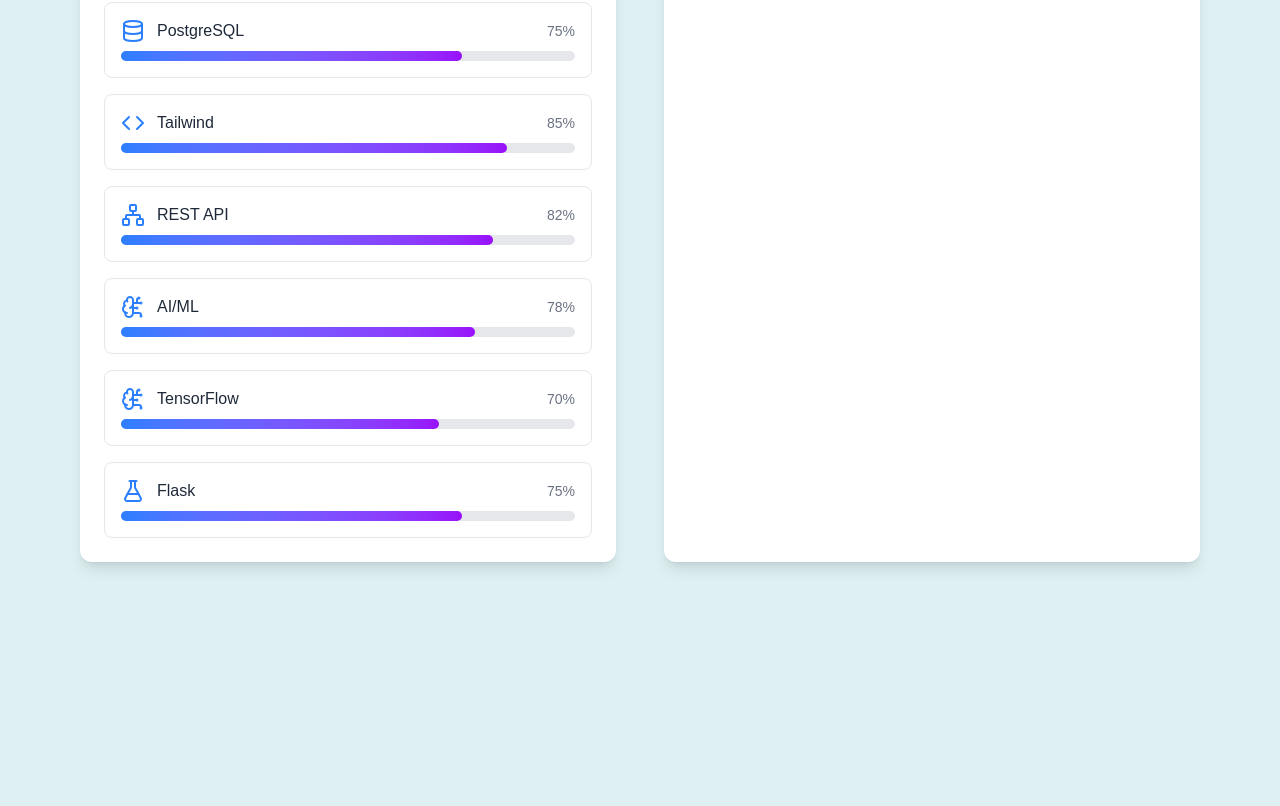
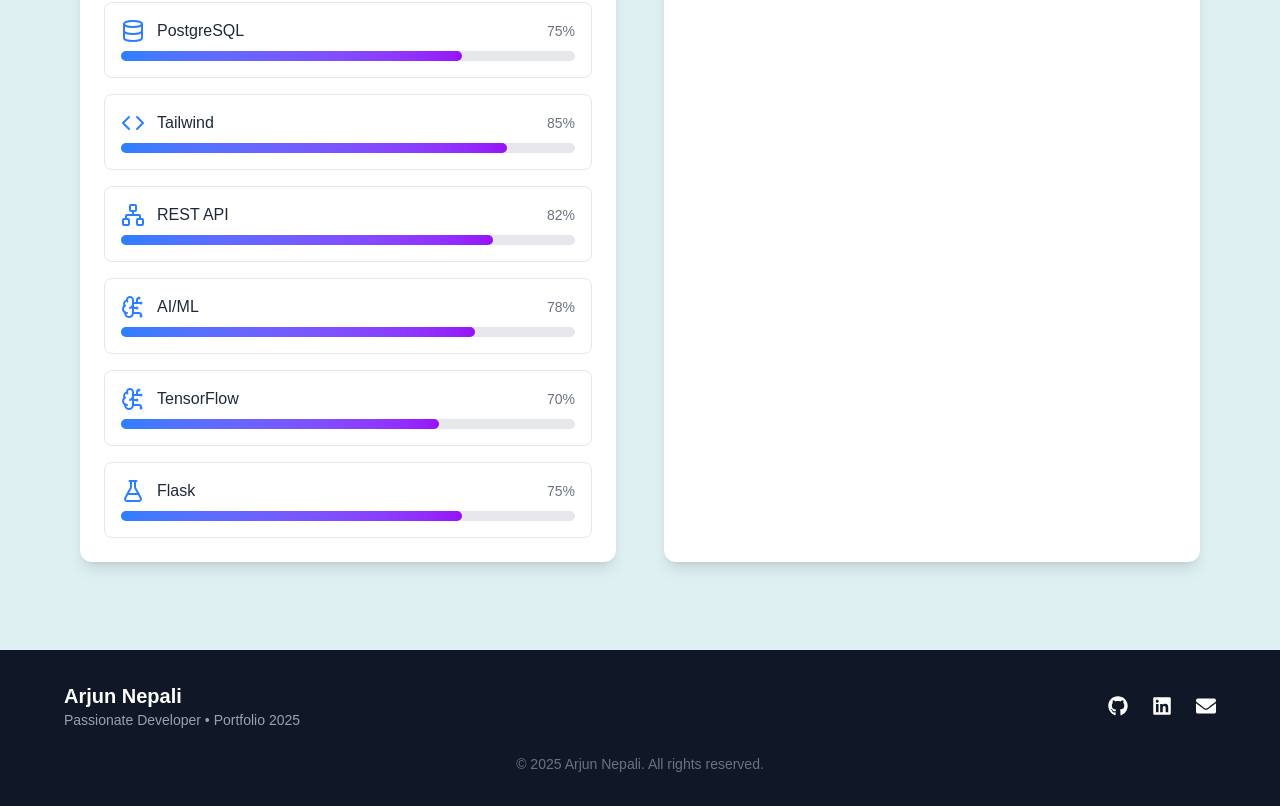
Before and after one commit to Arrjoon/portfolio, a Next.js app: page / in a window 1280 px wide. Shown: the part 4579-5385 px from the top of the page. Before the commit the page ends 5189 px from the top, so only its background shows below. Built offline with nearby package versions, Linux system fonts and the light colour scheme.

Commit message:
added footer section

```diff
--- a/package.json
+++ b/package.json
@@ -16,6 +16,7 @@
     "next": "15.3.2",
     "react": "^19.0.0",
     "react-dom": "^19.0.0",
+    "react-icons": "^5.5.0",
     "react-intersection-observer": "^9.16.0"
   },
   "devDependencies": {
--- a/src/app/(main)/page.tsx
+++ b/src/app/(main)/page.tsx
@@ -2,6 +2,7 @@
 import AnimatedSection from '@/components/AnimatedSection';
 import BannerSection from '@/components/BannerSection';
 import Skills from '@/components/Experience';
+import Footer from '@/components/Footer';
 import InitialSection from '@/components/InitialSection';
 import ProjectsSection from '@/components/ProjectsSection';
 import WorkExperience from '@/components/WorkExperience';
@@ -28,6 +29,10 @@
       <AnimatedSection animation="fadeIn" delay={0.4}>
         <Skills />
       </AnimatedSection>
+
+      <AnimatedSection animation="slideLeft" delay={0.4}>
+        <Footer/>
+      </AnimatedSection>
     </>
   );
 }
--- a/src/components/Footer.tsx
+++ b/src/components/Footer.tsx
@@ -0,0 +1,35 @@
+import { FaGithub, FaLinkedin, FaEnvelope } from 'react-icons/fa';
+
+const Footer = () => {
+  return (
+    <footer className="bg-gray-900 text-white py-8 px-4 mt-10">
+      <div className="max-w-6xl mx-auto flex flex-col md:flex-row justify-between items-center">
+        {/* Name and Tagline */}
+        <div className="mb-4 md:mb-0 text-center md:text-left">
+          <h2 className="text-xl font-semibold">Arjun Nepali</h2>
+          <p className="text-sm text-gray-400">Passionate Developer • Portfolio 2025</p>
+        </div>
+
+        {/* Social Links */}
+        <div className="flex space-x-6 text-xl">
+          <a href="https://github.com/Arrjoon" target="_blank" rel="noopener noreferrer" className="hover:text-purple-400">
+            <FaGithub />
+          </a>
+          <a href="https://www.https://www.linkedin.com/in/arjun-nepali-32b876244/" target="_blank" rel="noopener noreferrer" className="hover:text-blue-400">
+            <FaLinkedin />
+          </a>
+          <a href="mailto:nepaliarjun049@gmail.com" className="hover:text-red-400">
+            <FaEnvelope />
+          </a>
+        </div>
+      </div>
+
+      {/* Bottom text */}
+      <div className="text-center text-gray-500 text-sm mt-6">
+        © {new Date().getFullYear()} Arjun Nepali. All rights reserved.
+      </div>
+    </footer>
+  );
+};
+
+export default Footer;
```
Also changed, not shown: 1 other file (tests, documents, lock files or other folders).
